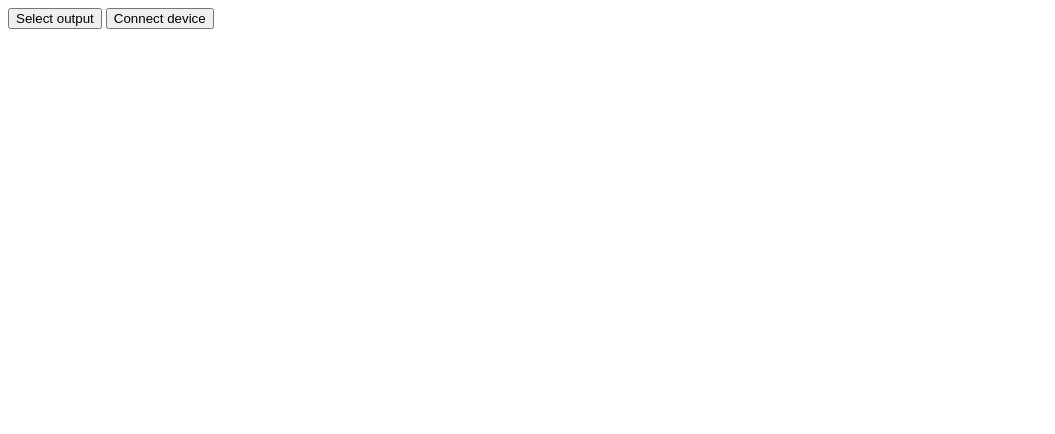
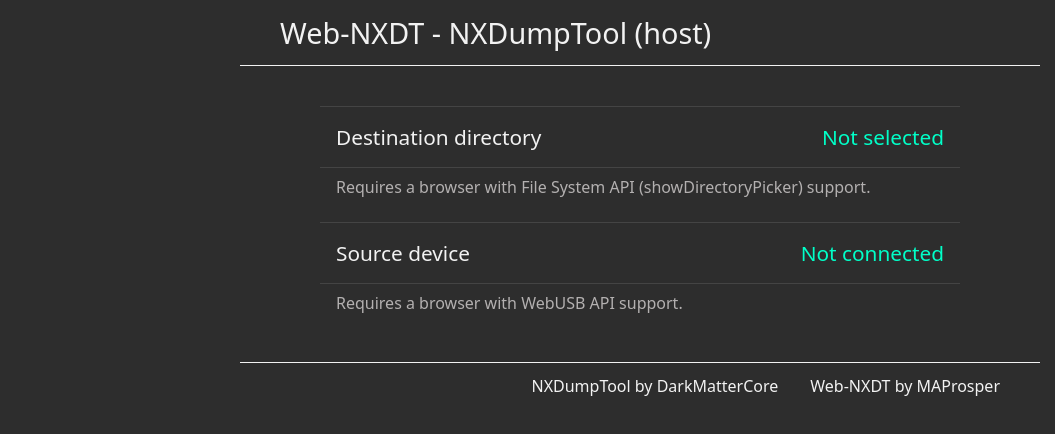
Before and after one commit to MAProsper/web-nxdt, a plain HTML site: page index.html in a window 1280 px wide. Shown: the whole page, without its empty margins (0-1055 px from the left). Drawn offline with Linux system fonts and the light colour scheme.

Commit message:
update ui

```diff
--- a/index.html
+++ b/index.html
@@ -1,12 +1,39 @@
 <!DOCTYPE html>
 <html>
+
 <head>
     <meta charset="UTF-8" />
-        <title>NXDumpTool</title>
+    <title>Web-NXDT client</title>
+    <link href="style.css" rel="stylesheet" />
 </head>
+
 <body>
-        <button id="dst">Select output</button>
-        <button id="go">Connect device</button>
+    <h1>Web-NXDT - NXDumpTool (host)</h1>
+    <ul>
+        <li><button id="dst">
+                <div>Destination directory</div>
+                <div>Not selected</div>
+            </button></li>
+        <li>
+            <label for="dst">Requires a browser with File System API (showDirectoryPicker) support.</label>
+        </li>
+        <li><button id="go">
+                <div>Source device</div>
+                <div>Not connected</div>
+            </button></li>
+        <li>
+            <label for="go">Requires a browser with WebUSB API support.</label>
+        </li>
+    </ul>
+    <dialog>
+        <p>Transfering: <span id="name">The Legend of Zelda: Breath of the Wild</span></p>
+        <progress id="bar" value="0" max="0"></progress>
+    </dialog>
+    <footer>
+        <div>NXDumpTool by DarkMatterCore</div>
+        <div>Web-NXDT by MAProsper</div>
+    </footer>
     <script src="script.js"></script>
 </body>
+
 </html>
--- a/script.js
+++ b/script.js
@@ -5,9 +5,6 @@
 // USB manufacturer and product strings.
 USB_DEV_MANUFACTURER = 'DarkMatterCore'
 USB_DEV_PRODUCT = 'nxdumptool'
-
-// USB timeout (milliseconds).
-USB_TRANSFER_TIMEOUT = 10000
 
 // USB transfer block size.
 USB_TRANSFER_BLOCK_SIZE = 0x800000
--- /dev/null
+++ b/style.css
@@ -0,0 +1,98 @@
+:root {
+    --text-color: #f2f2f2;
+    --background-color: #2d2d2d;
+    --highlight-dark: #2996CE;
+    --highlight-light: #72EBF6;
+}
+
+* {
+    color: var(--text-color);
+    font-family: sans;
+}
+
+body,
+dialog {
+    background-color: var(--background-color);
+}
+
+label {
+    padding: 0.5rem 1rem;
+    color: #b3b0b0;
+    display: block;
+    margin-bottom: 1rem;
+}
+
+body {
+    margin: 0 auto;
+    max-width: 50rem;
+}
+
+h1 {
+    margin: 0;
+    border-bottom: solid 1px;
+    padding: 0.8rem 2.5rem;
+    font-weight: normal;
+    font-size: 1.8rem;
+}
+
+ul {
+    margin: 2.5rem 30rem;
+    list-style-type: none;
+    margin-inline: auto;
+    padding-inline: 5rem;
+}
+
+button {
+    border-color: #444;
+    border-width: 1px;
+    border-style: solid none;
+    padding: 1rem;
+    width: 100%;
+    display: flex;
+    justify-content: space-between;
+    background: none;
+    font-size: 1.3em;
+}
+
+button>div:last-child {
+    color: #01ffc8;
+}
+
+
+button:focus {
+    outline-color: #48cbdd;
+    animation: focusRing 1s linear infinite;
+    outline-style: solid;
+    outline-width: 4px;
+}
+
+footer {
+    border-top: solid 1px;
+    padding: 0.8rem 2.5rem;
+    display: flex;
+    justify-content: flex-end;
+    gap: 2rem;
+}
+
+dialog {
+    border: none;
+    box-shadow: rgba(10, 21, 34, 0.75) 0 0 0 100vmin;
+    padding: 1rem 2rem;
+    font-size: 1.3rem;
+    background-color: #464646;
+    border-radius: 4px;
+}
+
+@keyframes focusRing {
+    0% {
+        outline-color: var(--highlight-light);
+    }
+
+    50% {
+        outline-color: var(--highlight-dark);
+    }
+
+    100% {
+        outline-color: var(--highlight-light);
+    }
+}
```
Lines whose indentation alone changed are shown as unchanged.
